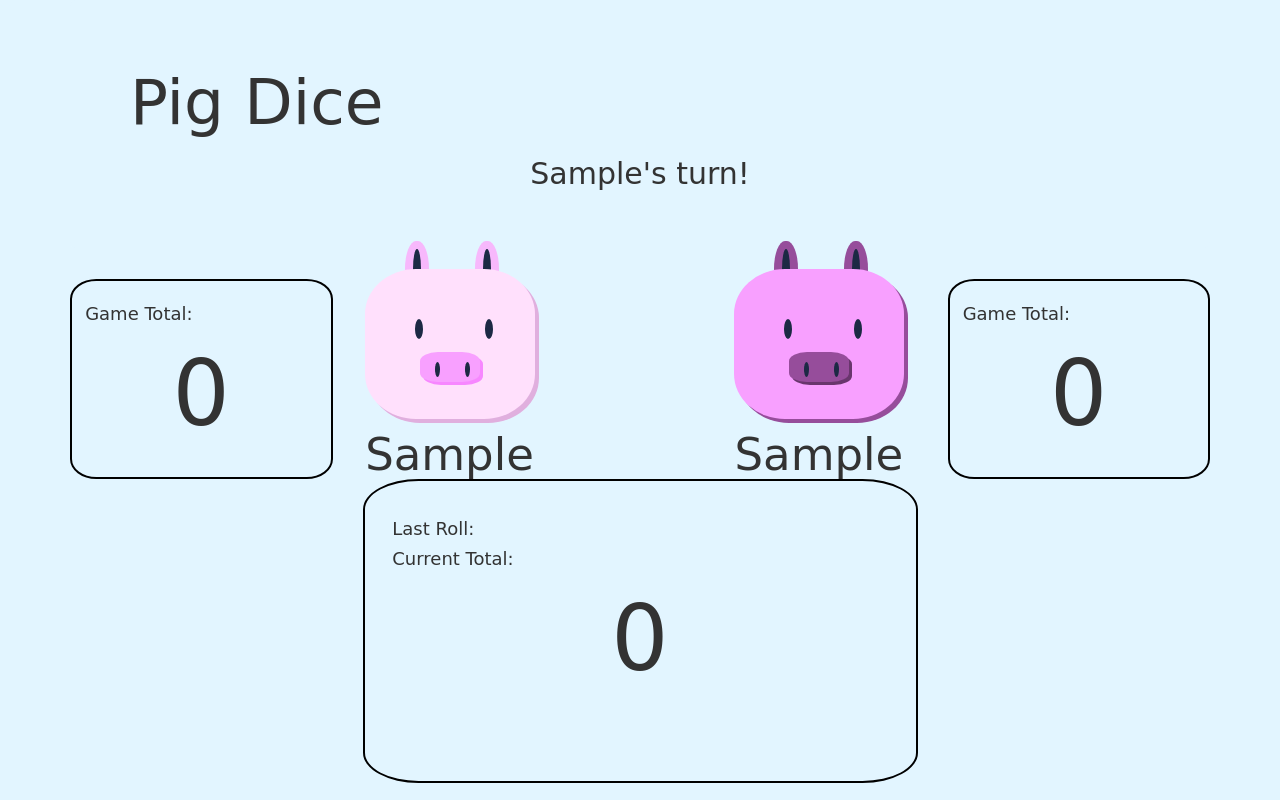
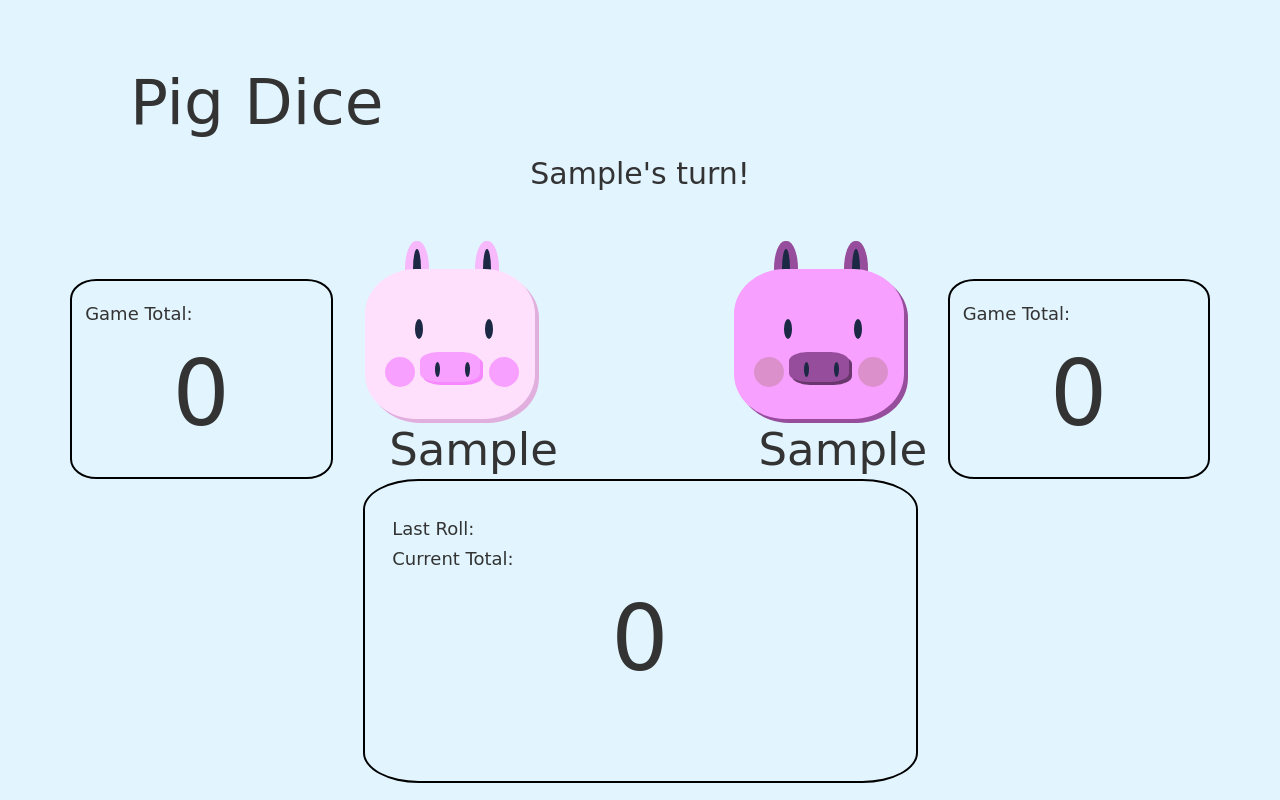
Before and after one commit to frankienakama/pig-dice-final, a plain HTML site: page index.html in a window 1280 px wide. Both pictures are taken after typing "Sample", "Sample" into the empty fields and a click on the button "Oink!". Shown: the top 800 px of the page. Drawn offline with nearby package versions, Linux system fonts and the light colour scheme; a web font is replaced by a local one.

Commit message:
Add cheeks

```diff
--- a/css/styles.css
+++ b/css/styles.css
@@ -9,6 +9,27 @@ body {
   font-size: 40px;
 }
 
+.cheeks {
+  background: #f8a0ff;
+  width: 30px;
+  height: 30px;
+  border-radius: 50%;
+  position: relative;
+  top: -5px;
+  left: 24px;
+  box-shadow: -104px 0 #f8a0ff;
+}
+
+.cheeks2 {
+  background: #db90cc;
+  width: 30px;
+  height: 30px;
+  border-radius: 50%;
+  position: relative;
+  top: -5px;
+  left: 24px;
+  box-shadow: -104px 0 #db90cc;
+}
 
 .winner-display {
   text-align: center;
--- a/index.html
+++ b/index.html
@@ -50,8 +50,10 @@
                   <div class="eyes">
                     <div class="mouth">
                       <div class="nostrils">
-                        <div class="pig1text">
-                          <h1 id="first-pig" class="playernames"></h1>
+                        <div class="cheeks">
+                          <div class="pig1text">
+                            <h1 id="first-pig" class="playernames"></h1>
+                          </div>
                         </div>
                       </div>
                     </div>
@@ -67,8 +69,10 @@
                   <div class="eyes2">
                     <div class="mouth2">
                       <div class="nostrils2">
-                        <div class="pig1text">
-                          <h1 id="second-pig" class="playernames"></h1>
+                        <div class="cheeks2">
+                          <div class="pig1text">
+                            <h1 id="second-pig" class="playernames"></h1>
+                          </div>
                         </div>
                       </div>
                     </div>
```
